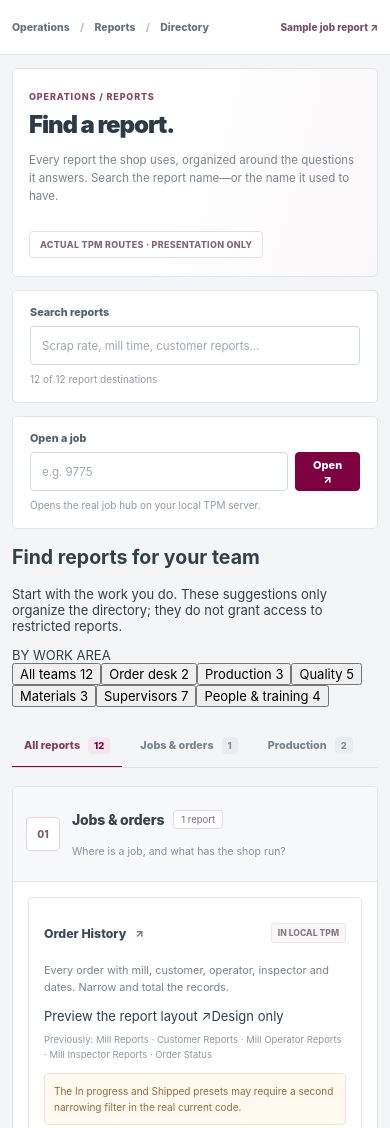
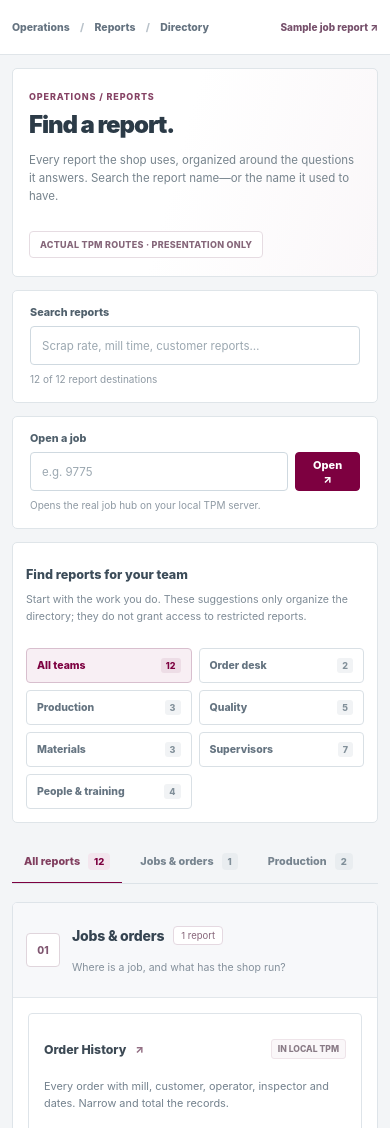
Before and after one commit to brandoncouey/tpm-preview, a plain HTML site: page reports-preview.html in a window 390 px wide. Shown: the top 1128 px of the page. Drawn offline with Linux system fonts and the light colour scheme.

Commit message:
Apply TPM card, chip and mobile styling to team-first Reports finder

```diff
--- a/reports-hub-preview.css
+++ b/reports-hub-preview.css
@@ -86,3 +86,23 @@
 @media(max-width:870px){.reports-side{width:66px;padding:15px 7px}.reports-brand{margin-bottom:10px;padding:0}.reports-brand-box{width:42px;height:42px;flex:none}.reports-brand>span:last-child,.reports-side-label,.reports-side-groups,.reports-side-foot{display:none}.reports-sidebar-links a{font-size:0;justify-content:center;padding:13px 3px}.reports-sidebar-links a span{font-size:12px}.reports-topbar{padding:0 16px}.reports-tools{grid-template-columns:1fr 1fr}.reports-grid{grid-template-columns:repeat(auto-fit,minmax(205px,1fr))}}
 @media(max-width:650px){.reports-side{width:0;display:none}.reports-tools{grid-template-columns:1fr}.reports-content{padding:13px 12px 32px}.reports-topbar{padding:0 12px}.reports-top-label{display:none}.reports-hero{padding:18px 16px;flex-direction:column}.reports-hero h1{font-size:24px}.reports-tabs{flex-wrap:nowrap;overflow-x:auto;white-space:nowrap}.reports-tabs button{flex:none}.reports-grid{grid-template-columns:1fr}.reports-category-header{padding:13px}.reports-card p{min-height:0}}
 @media print{.reports-side,.reports-topbar,.reports-tools,.reports-tabs,.reports-card a,.reports-scope-note{display:none!important}.reports-shell-main{width:100%}.reports-content{padding:0}.reports-hero,.reports-category{break-inside:avoid}}
+
+
+/* Iteration 5: department-first report discovery and obvious design / live distinctions. */
+.reports-department-panel{margin-top:13px;background:#fff;border:1px solid #dfe5e9;border-radius:5px;padding:14px 16px}
+.reports-department-header{display:flex;justify-content:space-between;gap:10px;align-items:start}
+.reports-department-header h2{font-size:12.6px;font-weight:850;color:#3c4c59}
+.reports-department-header p{font-size:10.6px;color:#7e8b96;line-height:1.6;margin-top:5px}
+.reports-department-header>span{font-size:9px;font-weight:790;color:#937187;background:#fbf7f9;border:1px solid #ecdee6;border-radius:3px;padding:5px 7px;white-space:nowrap}
+.reports-departments{display:flex;flex-wrap:wrap;gap:7px;margin-top:11px}
+.reports-departments button{border:1px solid #d9e0e5;border-radius:4px;background:#fff;color:#657481;font-size:10.5px;font-weight:760;padding:8px 10px;min-height:35px;display:inline-flex;align-items:center;gap:7px}
+.reports-departments button span{font-size:9px;padding:2px 5px;border-radius:3px;background:#f1f3f5;color:#82909a}
+.reports-departments button[aria-pressed=true]{background:#f8eff4;border-color:#d8bfce;color:#7d0040}
+.reports-departments button[aria-pressed=true] span{background:#eddde6;color:#7d0040}
+.reports-departments button:hover:not(:disabled){background:#faf3f7;border-color:#bd9fb0}
+.reports-departments button:disabled{opacity:.4;cursor:not-allowed}
+.reports-card-layout{display:flex;align-items:center;gap:7px;flex-wrap:wrap;margin-top:12px}
+.reports-card-layout a{display:inline-block;border:1px solid #d8c1ce;color:#7d0040;background:#fcf8fa;border-radius:4px;padding:7px 10px;font-size:10px;font-weight:800}
+.reports-card-layout a:hover{background:#f7eaf1}
+.reports-card-layout span{color:#a0a9b0;font-size:9px}
+@media(max-width:650px){.reports-department-panel{padding:13px}.reports-department-header{flex-direction:column}.reports-department-header>span{display:none}.reports-departments{display:grid;grid-template-columns:repeat(2,minmax(0,1fr))}.reports-departments button{justify-content:space-between;min-width:0}}
```
